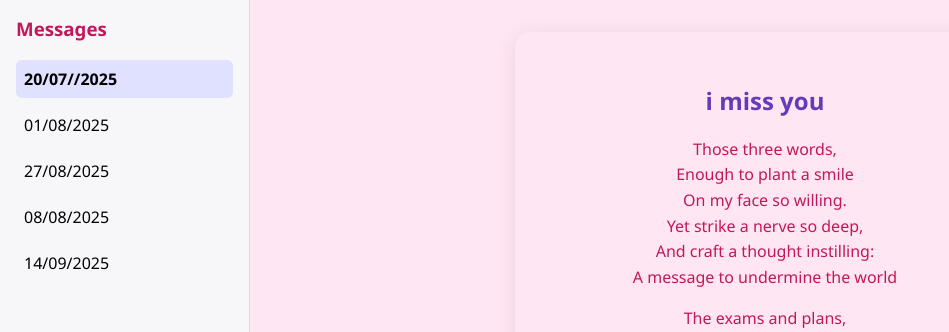
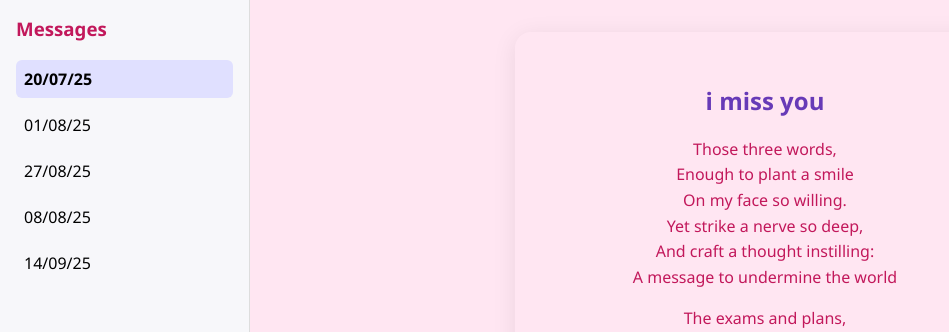
Before and after one commit to relka62/messagesArchive, a plain HTML site: page index.html in a window 1280 px wide. Shown: the top 332 px of the page, without its empty margins (0-949 px from the left). Drawn offline with Linux system fonts and the light colour scheme.

Commit message:
Update index.html

```diff
--- a/index.html
+++ b/index.html
@@ -12,11 +12,11 @@
     <nav class="sidebar">
         <h3>Messages</h3>
         <ul id="messageList">
-            <li class="active" onclick="showMessage(0)">20/07//2025</li>
-            <li onclick="showMessage(1)">01/08/2025</li>
-            <li onclick="showMessage(2)">27/08/2025</li>
-            <li onclick="showMessage(3)">08/08/2025</li>
-            <li onclick="showMessage(4)">14/09/2025</li>
+            <li class="active" onclick="showMessage(0)">20/07/25</li>
+            <li onclick="showMessage(1)">01/08/25</li>
+            <li onclick="showMessage(2)">27/08/25</li>
+            <li onclick="showMessage(3)">08/08/25</li>
+            <li onclick="showMessage(4)">14/09/25</li>
         </ul>
     </nav>
     <main class="main-content">
```
